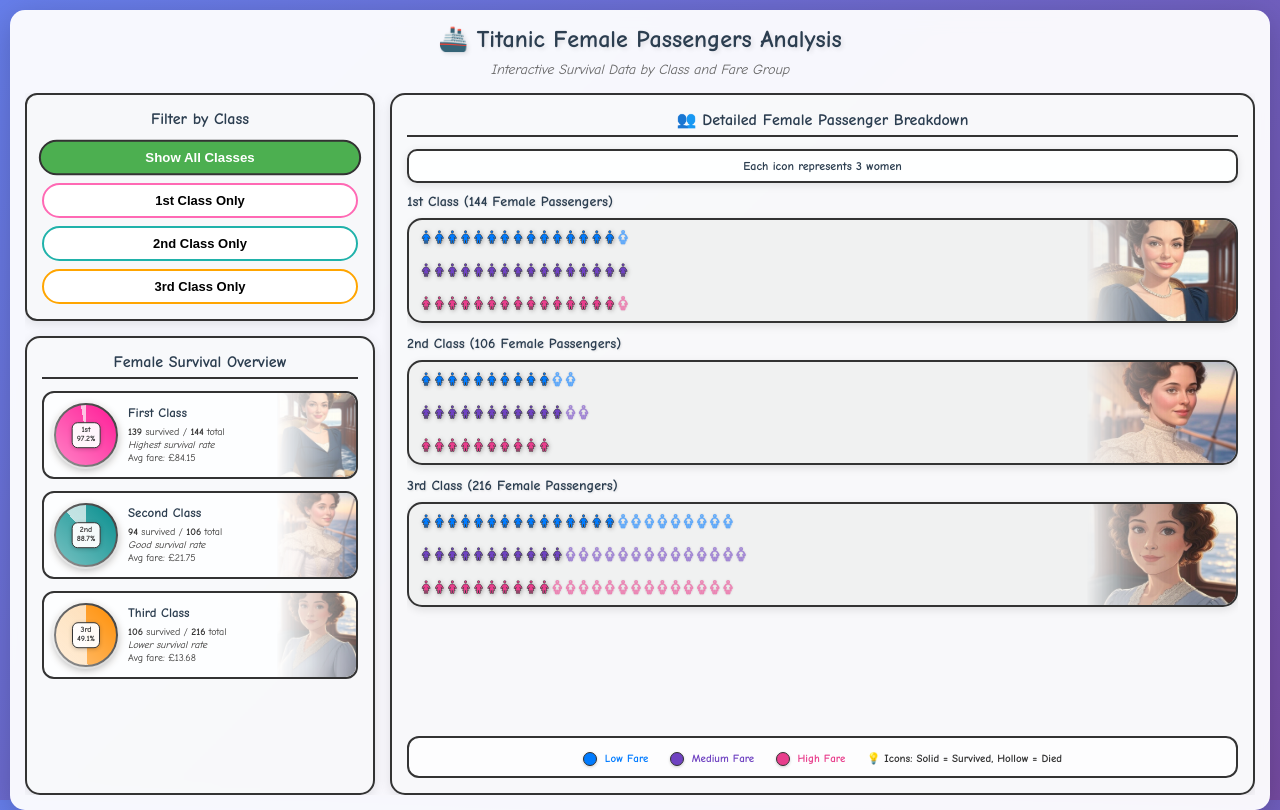
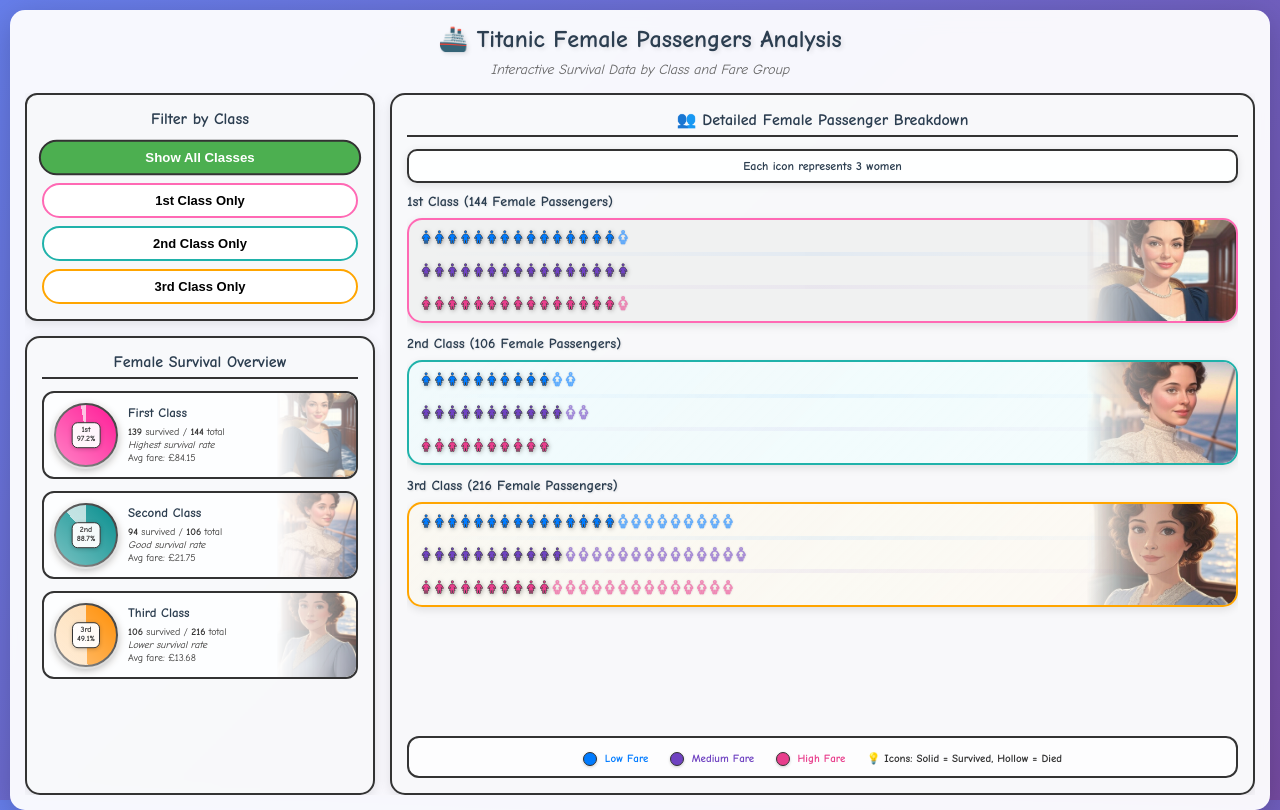
Before and after one commit to bonggiatek/DV_project, a plain HTML site: page index2.html in a window 1280 px wide. Drawn offline with Linux system fonts and the light colour scheme.

Commit message:
Update index2.html

```diff
--- a/index2.html
+++ b/index2.html
@@ -342,15 +342,15 @@
         .class3-background {
             background-image: url('3.jpg');
         }
-        .class1-bar-commend {
+        .class1-bar {
             <--background: linear-gradient(135deg, rgba(255, 182, 193, 0.3), rgba(255, 228, 225, 0.6));
             border-color: #ff69b4;
         }
-        .class2-bar-commend {
+        .class2-bar {
             background: linear-gradient(135deg, rgba(224, 255, 255, 0.3), rgba(240, 255, 255, 0.6));
             border-color: #20b2aa;
         }
-        .class3-bar-commend {
+        .class3-bar{
             background: linear-gradient(135deg, rgba(255, 248, 220, 0.3), rgba(255, 250, 240, 0.6));
             border-color: #ffa500;
         }
@@ -754,7 +754,7 @@
                             separator.style.width = '100%';
                             separator.style.height = '4px';
                             separator.style.margin = '4px 0';
-                            separator.style.background = `linear-gradient(90deg, transparent, ${color}100, transparent)`;
+                            separator.style.background = `linear-gradient(90deg, transparent, ${color}10, transparent)`;
                             separator.style.borderRadius = '2px';
                             separator.style.zIndex = '2';
                             separator.style.position = 'relative';
```
